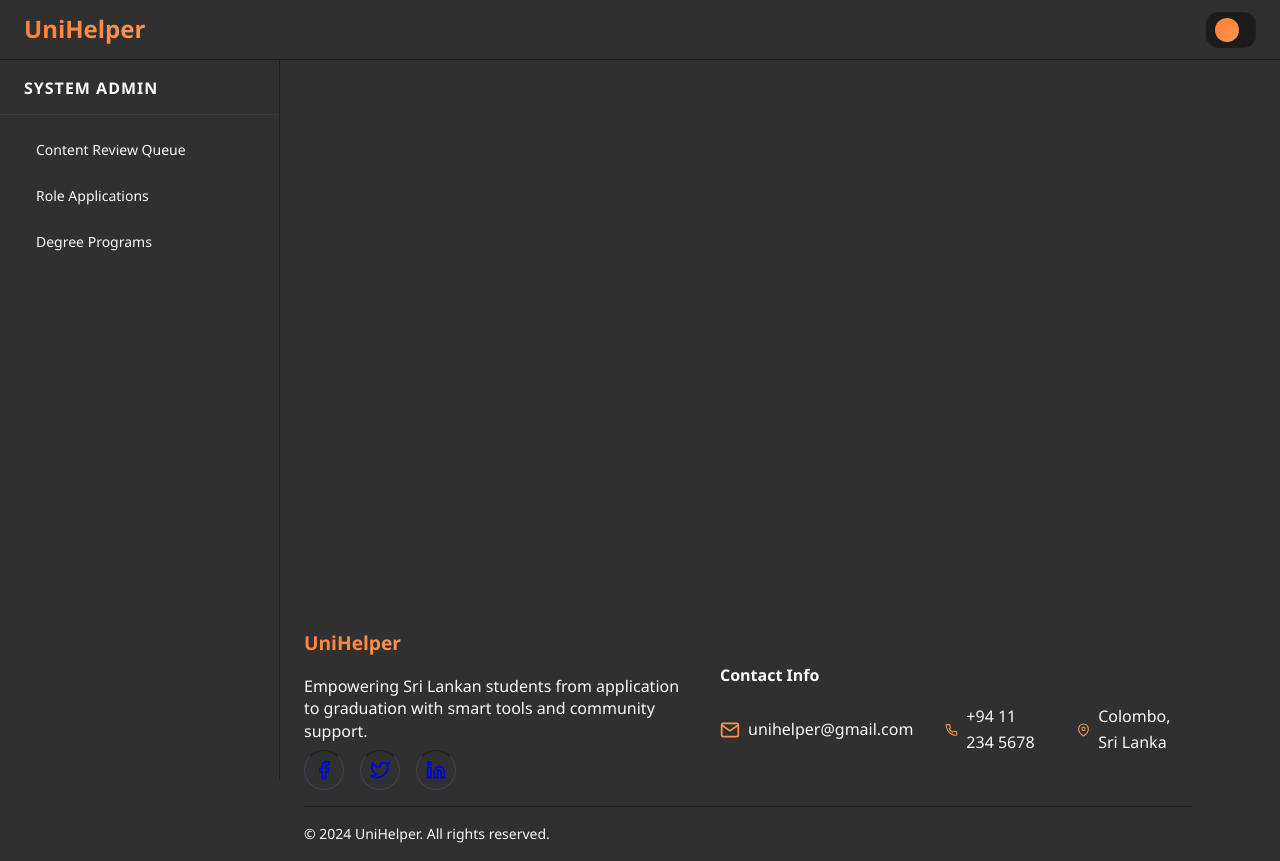
After one commit to bhasujay/UniHelper, a PHP site: page /views/dashboard_adm.php in a window 1280 px wide. The commit adds this page. Run offline with PHP 8.4, Linux system fonts and the light colour scheme; the template is opened without the code that fills it, so the values that code supplies are empty.

Commit message:
Add admin dashboard controller and view, update routing for admin role

```diff
--- a/controllers/AuthController.php
+++ b/controllers/AuthController.php
@@ -149,6 +149,8 @@ class AuthController
             case 'role-profile':
                 header('Location: /UniHelper/dashboard/profile');
                 break;
+            case 'role-admin':
+                header('Location: /UniHelper/dashboard/admin');
             default:
                 // Render an error view or message for unknown role
                 $this->render('register.php', ['error' => 'Unknown user role']);
--- a/controllers/ProfileController.php
+++ b/controllers/ProfileController.php
@@ -256,7 +256,9 @@ class ProfileController
     // Determine dashboard template based on user role
     private function getDashboardByRole($role)
     {
-        if (strpos($role, 'applicant') !== false) {
+        if (strpos($role, 'admin') !== false) {
+            return 'dashboard_adm.php';
+        } elseif (strpos($role, 'applicant') !== false) {
             return 'dashboard_app.php';
         } elseif (strpos($role, 'undergrad') !== false) {
             return 'dashboard_und.php';
--- a/public/index.php
+++ b/public/index.php
@@ -17,8 +17,9 @@ require_once dirname(__DIR__) . '/controllers/AuthController.php';
 require_once dirname(__DIR__) . '/controllers/DashboardController.php';
 require_once dirname(__DIR__) . '/controllers/ApplicantDashController.php';
 require_once dirname(__DIR__) . '/controllers/UndergradDashController.php';
+require_once dirname(__DIR__) . '/controllers/ProfileDashController.php';
 require_once dirname(__DIR__) . '/controllers/ProfileController.php';
-require_once dirname(__DIR__) . '/controllers/ProfileDashController.php';
+require_once dirname(__DIR__) . '/controllers/AdminDashController.php';
 
 
 // Require model files
--- /dev/null
+++ b/views/dashboard_adm.php
@@ -0,0 +1,204 @@
+<!DOCTYPE html>
+<html lang="en">
+<head>
+    <base href="/unihelper/">
+    <meta charset="UTF-8">
+    <meta name="viewport" content="width=device-width, initial-scale=1.0">
+    <title>UniHelper - From Application to Graduation</title>
+
+    <link rel="stylesheet" href="/unihelper/views/css/style.css">
+    <link rel="stylesheet" href="/unihelper/views/css/dashboard.css">
+    <link rel="stylesheet" href="/unihelper/views/css/components/cards.css">
+    <link rel="stylesheet" href="/unihelper/views/css/components/und-cards.css">
+    <link rel="stylesheet" href="/unihelper/views/css/profile.css">
+</head>
+<body>
+    <nav class="nav">
+        <div class="nav-container">
+            <div class="nav-left">
+                <div class="logo">UniHelper</div>
+                <div class="nav-links">
+                    <!--a href="#home" class="nav-link">Home</a-->
+                </div>
+            </div>
+            <div class="nav-right">
+                <div class="profile-container" id="profileDropdownTrigger">
+                    <div class="profile-picture"><?= substr($user->firstName, 0, 1) ?></div>
+                    <div class="profile-info">
+                        <span class="profile-name"><?= htmlspecialchars($user->firstName) ?></span>
+                        <span class="profile-role"><?= htmlspecialchars(substr($user->role, 5)) ?></span>
+                    </div>
+                    <div class="profile-dropdown" id="profileDropdown">
+                        <div class="dropdown-header">
+                            <div class="dropdown-user-info">
+                                <span class="dropdown-name"><?= htmlspecialchars($user->firstName . ' ' . $user->lastName) ?></span>
+                                <span class="dropdown-email"><?= htmlspecialchars($user->email) ?></span>
+                            </div>
+                        </div>
+                        <div class="dropdown-body">
+                            <a href="profile" class="dropdown-item">
+                                <svg viewBox="0 0 24 24" width="16" height="16" fill="none" stroke="currentColor" stroke-width="2">
+                                    <path d="M20 21v-2a4 4 0 0 0-4-4H8a4 4 0 0 0-4 4v2"></path>
+                                    <circle cx="12" cy="7" r="4"></circle>
+                                </svg>
+                                My Profile
+                            </a>
+                            <a href="profile/edit" class="dropdown-item">
+                                <svg viewBox="0 0 24 24" width="16" height="16" fill="none" stroke="currentColor" stroke-width="2">
+                                    <path d="M11 4H4a2 2 0 0 0-2 2v14a2 2 0 0 0 2 2h14a2 2 0 0 0 2-2v-7"></path>
+                                    <path d="M18.5 2.5a2.121 2.121 0 0 1 3 3L12 15l-4 1 1-4 9.5-9.5z"></path>
+                                </svg>
+                                Edit Profile
+                            </a>
+                            <a href="profile/change-password" class="dropdown-item">
+                                <svg viewBox="0 0 24 24" width="16" height="16" fill="none" stroke="currentColor" stroke-width="2">
+                                    <rect x="3" y="11" width="18" height="11" rx="2" ry="2"></rect>
+                                    <path d="M7 11V7a5 5 0 0 1 10 0v4"></path>
+                                </svg>
+                                Change Password
+                            </a>
+                            <div class="dropdown-divider"></div>
+                            <a href="/UniHelper/logout" class="dropdown-item">
+                                <svg viewBox="0 0 24 24" width="16" height="16" fill="none" stroke="currentColor" stroke-width="2">
+                                    <path d="M9 21H5a2 2 0 0 1-2-2V5a2 2 0 0 1 2-2h4"></path>
+                                    <polyline points="16 17 21 12 16 7"></polyline>
+                                    <line x1="21" y1="12" x2="9" y2="12"></line>
+                                </svg>
+                                Logout
+                            </a>
+                        </div>
+                    </div>
+                </div>
+            </div>
+        </div>
+    </nav>
+
+    <aside class="sidebar">
+        <ul class="sidebar-menu">
+            <!-- University Admin Features -->
+            <div class="sidebar-section">
+                <div class="sidebar-section-title">System Admin</div>
+                <li><a href="dashboard/admin/content-review-queue" class="sidebar-link <?= $activeComponent === 'content-review-queue' ? 'active' : '' ?>">
+                    <i class="fas fa-tasks"></i>
+                    <span>Content Review Queue</span>
+                </a></li>
+                <li><a href="dashboard/admin/role-applications" class="sidebar-link <?= $activeComponent === 'role-applications' ? 'active' : '' ?>">
+                    <i class="fas fa-user-check"></i>
+                    <span>Role Applications</span>
+                </a></li>
+                <li><a href="dashboard/admin/degree-programs-management" class="sidebar-link <?= $activeComponent === 'degree-programs-management' ? 'active' : '' ?>">
+                    <i class="fas fa-graduation-cap"></i>
+                    <span>Degree Programs</span>
+                </a></li>
+            </div>
+        </ul>
+    </aside>
+
+    <main class="main-content">
+        <?php if (isset($content)) echo $content; ?>
+    </main>
+
+    <footer class="dashboard-footer">
+        <div class="footer-container">
+            <div class="footer-content">
+                <!-- Company Info -->
+                <div class="footer-section">
+                    <div class="footer-logo">UniHelper</div>
+                    <p class="footer-description">Empowering Sri Lankan students from application to graduation with smart tools and community support.</p>
+                    <div class="social-links">
+                        <a href="#" class="social-link">
+                            <svg viewBox="0 0 24 24" fill="none" stroke="currentColor" stroke-width="2">
+                                <path d="M18 2h-3a5 5 0 0 0-5 5v3H7v4h3v8h4v-8h3l1-4h-4V7a1 1 0 0 1 1-1h3z"/>
+                            </svg>
+                        </a>
+                        <a href="#" class="social-link">
+                            <svg viewBox="0 0 24 24" fill="none" stroke="currentColor" stroke-width="2">
+                                <path d="M23 3a10.9 10.9 0 0 1-3.14 1.68 4.48 4.48 0 0 0-7.86 3v1A10.66 10.66 0 0 1 3 4s-4 9 5 13a11.64 11.64 0 0 1-7 2c9 5 20 0 20-11.5a4.5 4.5 0 0 0-.08-.83A7.72 7.72 0 0 0 23 3z"/>
+                            </svg>
+                        </a>
+                        <a href="#" class="social-link">
+                            <svg viewBox="0 0 24 24" fill="none" stroke="currentColor" stroke-width="2">
+                                <path d="M16 8a6 6 0 0 1 6 6v7h-4v-7a2 2 0 0 0-2-2 2 2 0 0 0-2 2v7h-4v-7a6 6 0 0 1 6-6z"/>
+                                <rect x="2" y="9" width="4" height="12"/>
+                                <circle cx="4" cy="4" r="2"/>
+                            </svg>
+                        </a>
+                    </div>
+                </div>
+
+                <!-- Contact Info -->
+                <div class="footer-section">
+                    <h3 class="footer-title">Contact Info</h3>
+                    <div class="contact-info">
+                        <div class="contact-item">
+                            <svg viewBox="0 0 24 24" fill="none" stroke="currentColor" stroke-width="2">
+                                <path d="M4 4h16c1.1 0 2 .9 2 2v12c0 1.1-.9 2-2 2H4c-1.1 0-2-.9-2-2V6c0-1.1.9-2 2-2z"/>
+                                <polyline points="22,6 12,13 2,6"/>
+                            </svg>
+                            <span>unihelper@gmail.com</span>
+                        </div>
+                        <div class="contact-item">
+                            <svg viewBox="0 0 24 24" fill="none" stroke="currentColor" stroke-width="2">
+                                <path d="M22 16.92v3a2 2 0 0 1-2.18 2 19.79 19.79 0 0 1-8.63-3.07 19.5 19.5 0 0 1-6-6 19.79 19.79 0 0 1-3.07-8.67A2 2 0 0 1 4.11 2h3a2 2 0 0 1 2 1.72 12.84 12.84 0 0 0 .7 2.81 2 2 0 0 1-.45 2.11L8.09 9.91a16 16 0 0 0 6 6l1.27-1.27a2 2 0 0 1 2.11-.45 12.84 12.84 0 0 0 2.81.7A2 2 0 0 1 22 16.92z"/>
+                            </svg>
+                            <span>+94 11 234 5678</span>
+                        </div>
+                        <div class="contact-item">
+                            <svg viewBox="0 0 24 24" fill="none" stroke="currentColor" stroke-width="2">
+                                <path d="M21 10c0 7-9 13-9 13s-9-6-9-13a9 9 0 0 1 18 0z"/>
+                                <circle cx="12" cy="10" r="3"/>
+                            </svg>
+                            <span>Colombo, Sri Lanka</span>
+                        </div>
+                    </div>
+                </div>
+            </div>
+
+            <!-- Footer Bottom -->
+            <div class="footer-bottom">
+                <div class="footer-bottom-content">
+                    <p>&copy; 2024 UniHelper. All rights reserved.</p>
+                </div>
+            </div>
+        </div>
+    </footer>
+
+    <script>
+        // Profile dropdown functionality
+        document.addEventListener('DOMContentLoaded', function() {
+            const profileTrigger = document.getElementById('profileDropdownTrigger');
+            const profileDropdown = document.getElementById('profileDropdown');
+
+            if (profileTrigger && profileDropdown) {
+                // Toggle dropdown visibility when clicking the trigger
+                profileTrigger.addEventListener('click', function(e) {
+                    e.preventDefault();
+                    e.stopPropagation();
+                    profileDropdown.classList.toggle('show');
+                });
+
+                // Close dropdown when clicking outside
+                document.addEventListener('click', function(e) {
+                    if (profileDropdown.classList.contains('show') &&
+                        !profileTrigger.contains(e.target) &&
+                        !profileDropdown.contains(e.target)) {
+                        profileDropdown.classList.remove('show');
+                    }
+                });
+
+                // Prevent dropdown from closing when clicking inside it
+                profileDropdown.addEventListener('click', function(e) {
+                    e.stopPropagation();
+                });
+
+                // Close dropdown when pressing Escape key
+                document.addEventListener('keydown', function(e) {
+                    if (e.key === 'Escape' && profileDropdown.classList.contains('show')) {
+                        profileDropdown.classList.remove('show');
+                    }
+                });
+            }
+        });
+    </script>
+</body>
+</html>
```
Also changed, not shown: controllers/AdminDashController.php (added, +19 -0 lines).
